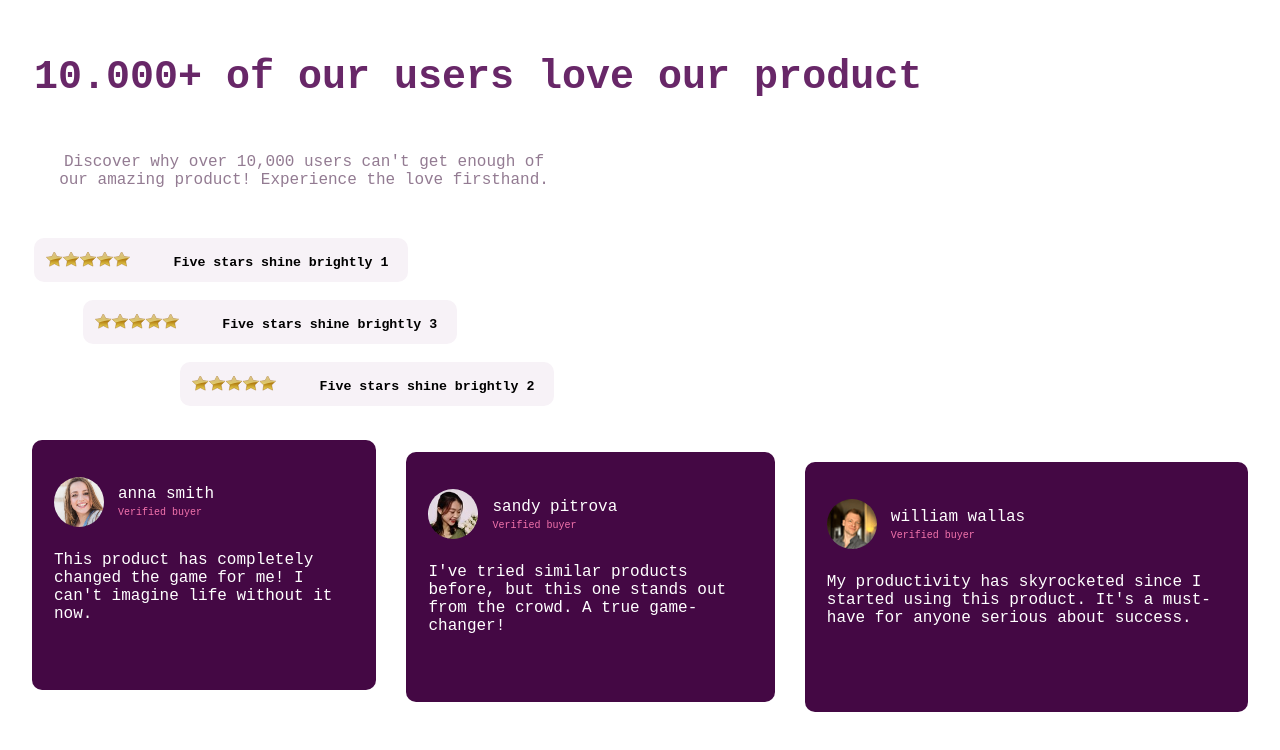
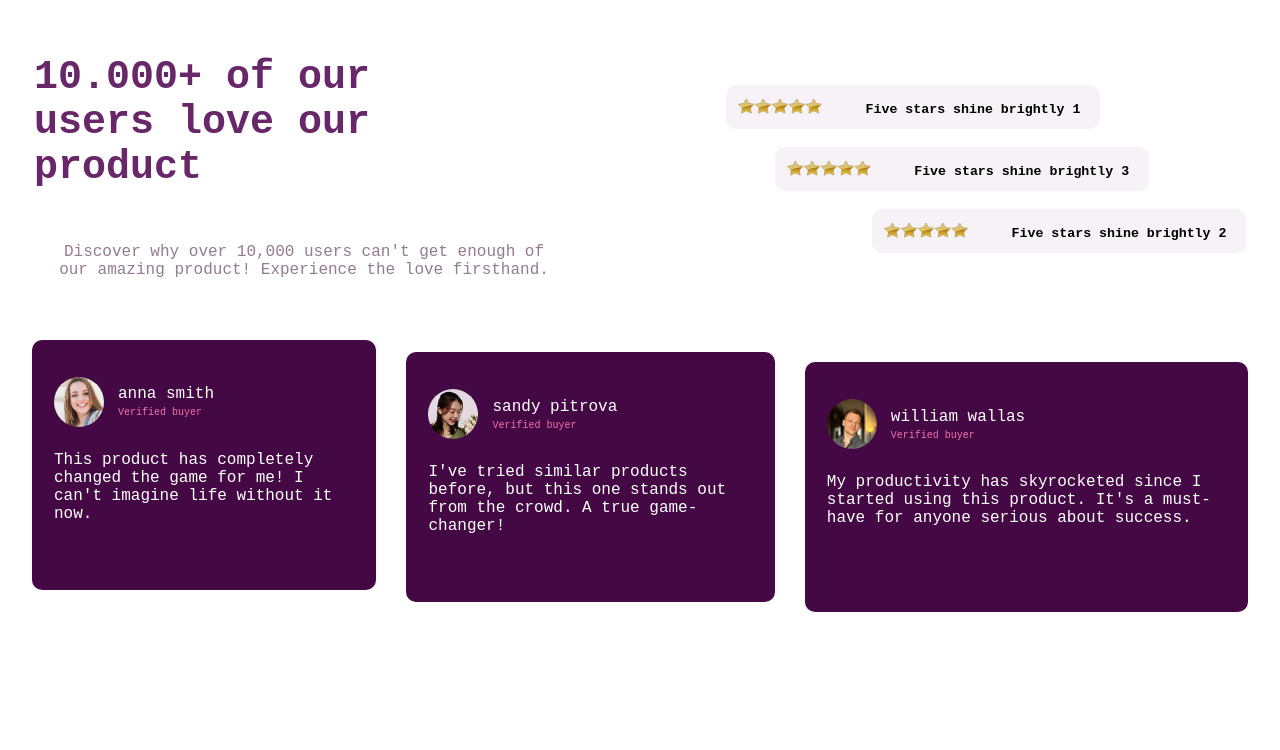
Before and after one commit to deane91/product_review, a plain HTML site: page index.html in a window 1280 px wide. Drawn offline with Linux system fonts and the light colour scheme.

Commit message:
first setup

```diff
--- a/index.html
+++ b/index.html
@@ -10,7 +10,7 @@
 <body>
     <section class="section1">
         <div class="title">
-            <h1>10.000+ of our users love our product</h1>
+            <h1>10.000+ of our <br>users love our <br>product</h1>
             <p class="p">Discover why over 10,000 users can't get enough of our amazing product! Experience the love firsthand.</p>
         </div>
         <div class="ranking">
```
